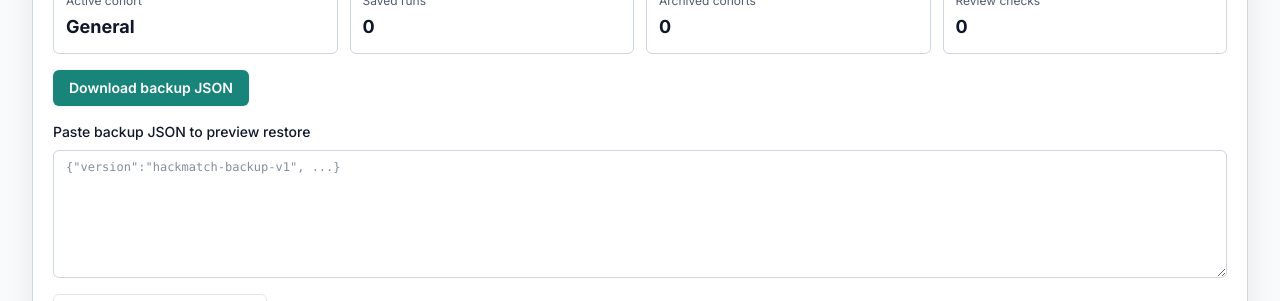
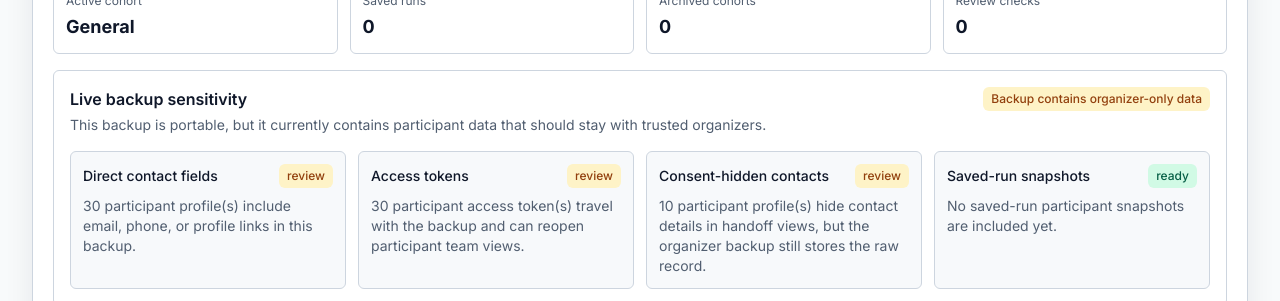
Before and after one commit to best-ed/HackMatch-AI, a Next.js app: page /admin/settings in a window 1280 px wide. Shown: the part 651-952 px from the top of the page. Built offline with nearby package versions, Linux system fonts and the light colour scheme; no server answers; the database is empty.

Commit message:
feat: surface backup sensitivity before export and restore

```diff
--- a/app/admin/settings/page.tsx
+++ b/app/admin/settings/page.tsx
@@ -14,6 +14,7 @@ import {
   parseHackMatchBackupJson,
   teamReviewChecklistStorageKey
 } from "@/lib/local-backup";
+import { buildLocalBackupRiskAudit, type LocalBackupRiskAudit } from "@/lib/local-backup-risk";
 import { useHackMatchData } from "@/lib/local-store";
 import { generateTeams } from "@/lib/matching/algorithm";
 import type { MatchingSettings } from "@/lib/matching/types";
@@ -54,6 +55,20 @@ export default function AdminSettingsPage() {
   const backupPreview = useMemo(
     () => (backupJson.trim() ? parseHackMatchBackupJson(backupJson) : undefined),
     [backupJson]
+  );
+  const liveBackupRisk = useMemo(
+    () => buildLocalBackupRiskAudit({ participants, savedRuns: savedMatchRuns }),
+    [participants, savedMatchRuns]
+  );
+  const previewBackupRisk = useMemo(
+    () =>
+      backupPreview?.ok
+        ? buildLocalBackupRiskAudit({
+          participants: backupPreview.backup.participants,
+          savedRuns: backupPreview.backup.savedMatchRuns
+        })
+        : undefined,
+    [backupPreview]
   );
   const health = useMemo(
     () => validateMatchingSettings(settings, cohortParticipants),
@@ -231,6 +246,10 @@ export default function AdminSettingsPage() {
           <HealthMetric label="Archived cohorts" value={archivedCohorts.length} />
           <HealthMetric label="Review checks" value={Object.keys(teamReviewChecklist).length} />
         </div>
+        <BackupRiskAuditPanel
+          audit={liveBackupRisk}
+          title="Live backup sensitivity"
+        />
         <div className="flex flex-wrap gap-2">
           <Button type="button" onClick={downloadLocalBackup}>
             Download backup JSON
@@ -255,6 +274,15 @@ export default function AdminSettingsPage() {
               <HealthMetric label="Archived" value={backupPreview.summary.archivedCohorts} />
               <HealthMetric label="Reviewed teams" value={backupPreview.summary.reviewedTeams} />
             </div>
+            {previewBackupRisk ? (
+              <div className="mt-4">
+                <BackupRiskAuditPanel
+                  audit={previewBackupRisk}
+                  muted
+                  title="Previewed backup sensitivity"
+                />
+              </div>
+            ) : null}
           </div>
         ) : backupPreview ? (
           <div className="rounded-md border border-rose-200 bg-rose-50 px-4 py-3 text-sm text-rose-800">
@@ -535,6 +563,43 @@ function HealthMetric({ label, value }: { label: string; value: string | number
   );
 }
 
+function BackupRiskAuditPanel({
+  audit,
+  title,
+  muted = false
+}: {
+  audit: LocalBackupRiskAudit;
+  title: string;
+  muted?: boolean;
+}) {
+  return (
+    <div className={cn("rounded-md border p-4", muted ? "border-emerald-200 bg-white/80" : "border-border bg-white")}>
+      <div className="flex flex-wrap items-start justify-between gap-3">
+        <div>
+          <h3 className="font-semibold">{title}</h3>
+          <p className="mt-1 text-sm text-muted-foreground">{audit.detail}</p>
+        </div>
+        <Badge className={audit.status === "ready" ? "bg-emerald-100 text-emerald-800" : "bg-amber-100 text-amber-800"}>
+          {audit.title}
+        </Badge>
+      </div>
+      <div className="mt-4 grid gap-3 md:grid-cols-2 xl:grid-cols-4">
+        {audit.items.map((item) => (
+          <div className="rounded-md border border-border bg-muted/35 p-3 text-sm" key={item.label}>
+            <div className="flex flex-wrap items-center justify-between gap-2">
+              <div className="font-medium">{item.label}</div>
+              <Badge className={item.status === "ready" ? "bg-emerald-100 text-emerald-800" : "bg-amber-100 text-amber-800"}>
+                {item.status}
+              </Badge>
+            </div>
+            <p className="mt-2 text-muted-foreground">{item.detail}</p>
+          </div>
+        ))}
+      </div>
+    </div>
+  );
+}
+
 function SettingsExplanationGroup({
   title,
   items
--- /dev/null
+++ b/lib/local-backup-risk.ts
@@ -0,0 +1,85 @@
+import type { Participant, SavedMatchRun } from "@/lib/matching/types";
+
+export type LocalBackupRiskItem = {
+  label: string;
+  status: "ready" | "review";
+  detail: string;
+};
+
+export type LocalBackupRiskAudit = {
+  status: "ready" | "review";
+  title: string;
+  detail: string;
+  items: LocalBackupRiskItem[];
+};
+
+export function buildLocalBackupRiskAudit({
+  participants,
+  savedRuns
+}: {
+  participants: Participant[];
+  savedRuns: SavedMatchRun[];
+}): LocalBackupRiskAudit {
+  const contactCount = participants.filter(hasContactSurface).length;
+  const accessTokenCount = participants.filter((participant) => Boolean(participant.accessToken?.trim())).length;
+  const consentHiddenCount = participants.filter(
+    (participant) => !participant.consentToShareContact && hasContactSurface(participant)
+  ).length;
+  const savedRunSnapshotCount = savedRuns.reduce(
+    (sum, run) => sum + run.participantsSnapshot.length,
+    0
+  );
+
+  const items: LocalBackupRiskItem[] = [
+    {
+      label: "Direct contact fields",
+      status: contactCount > 0 ? "review" : "ready",
+      detail: contactCount > 0
+        ? `${contactCount} participant profile(s) include email, phone, or profile links in this backup.`
+        : "No participant contact fields are currently stored in the backup."
+    },
+    {
+      label: "Access tokens",
+      status: accessTokenCount > 0 ? "review" : "ready",
+      detail: accessTokenCount > 0
+        ? `${accessTokenCount} participant access token(s) travel with the backup and can reopen participant team views.`
+        : "No participant access tokens are currently stored in the backup."
+    },
+    {
+      label: "Consent-hidden contacts",
+      status: consentHiddenCount > 0 ? "review" : "ready",
+      detail: consentHiddenCount > 0
+        ? `${consentHiddenCount} participant profile(s) hide contact details in handoff views, but the organizer backup still stores the raw record.`
+        : "No consent-hidden contact records are present in the backup."
+    },
+    {
+      label: "Saved-run snapshots",
+      status: savedRunSnapshotCount > 0 ? "review" : "ready",
+      detail: savedRunSnapshotCount > 0
+        ? `${savedRunSnapshotCount} participant snapshot row(s) are preserved across ${savedRuns.length} saved run(s).`
+        : "No saved-run participant snapshots are included yet."
+    }
+  ];
+
+  const readyCount = items.filter((item) => item.status === "ready").length;
+  const status = readyCount === items.length ? "ready" : "review";
+
+  return {
+    status,
+    title: status === "ready" ? "Backup sensitivity looks low" : "Backup contains organizer-only data",
+    detail: status === "ready"
+      ? "This workspace backup is currently carrying settings and workflow state without participant-sensitive payloads."
+      : "This backup is portable, but it currently contains participant data that should stay with trusted organizers.",
+    items
+  };
+}
+
+function hasContactSurface(participant: Participant) {
+  return [
+    participant.email,
+    participant.phone,
+    participant.githubUrl,
+    participant.linkedinUrl,
+    participant.portfolioUrl
+  ].some((value) => Boolean(value?.trim()));
+}
```
Also changed, not shown: 1 other file (tests, documents, lock files or other folders).
